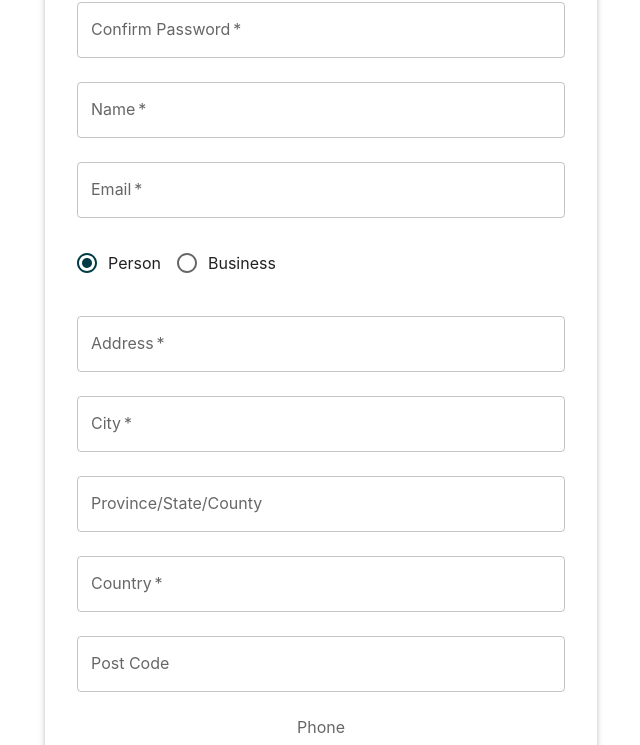
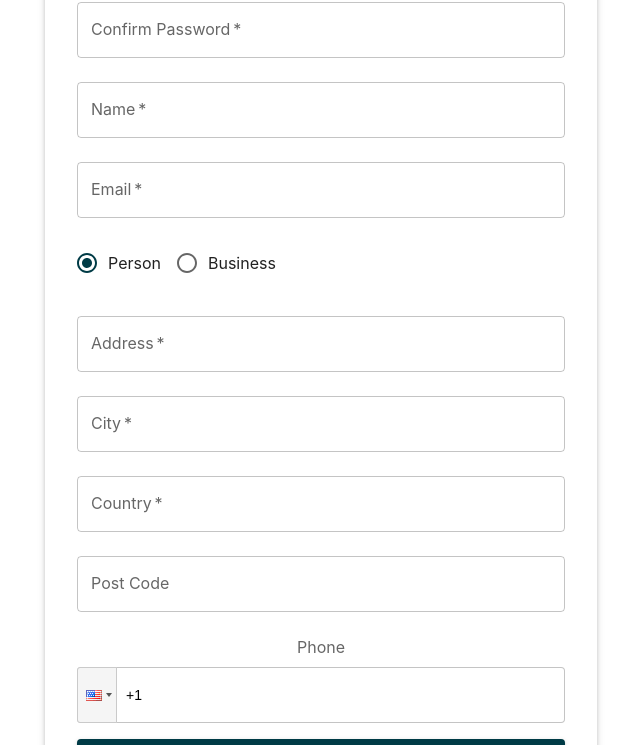
Before and after one commit to lcobiodata/freelance-bill, a React (Create React App) app in the folder frontend/: page /register in a window 1280 px wide. Shown: the part 396-1141 px from the top of the page, without its empty margins (319-959 px from the left). Built offline with nearby package versions, Linux system fonts and the light colour scheme; no server answers.

Commit message:
Remove province field from registration form

```diff
--- a/frontend/src/components/Register.js
+++ b/frontend/src/components/Register.js
@@ -257,16 +257,6 @@ const Register = () => {
           />
           <TextField
             fullWidth
-            label="Province/State/County"
-            type="text"
-            variant="outlined"
-            margin="normal"
-            value={province}
-            onChange={(e) => setProvince(e.target.value)}
-            // required
-          />
-          <TextField
-            fullWidth
             label="Country"
             type="text"
             variant="outlined"
```
